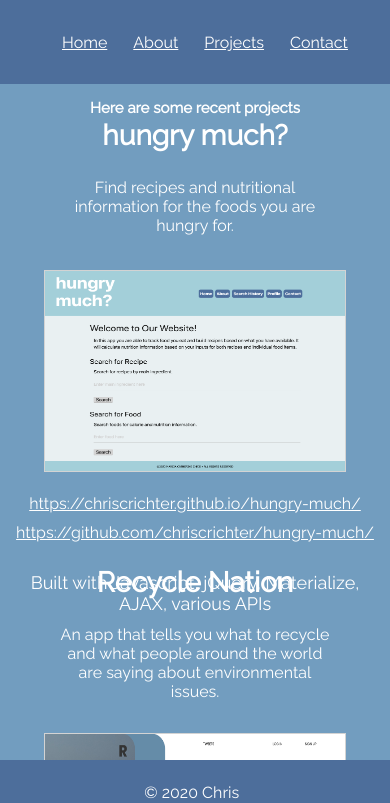
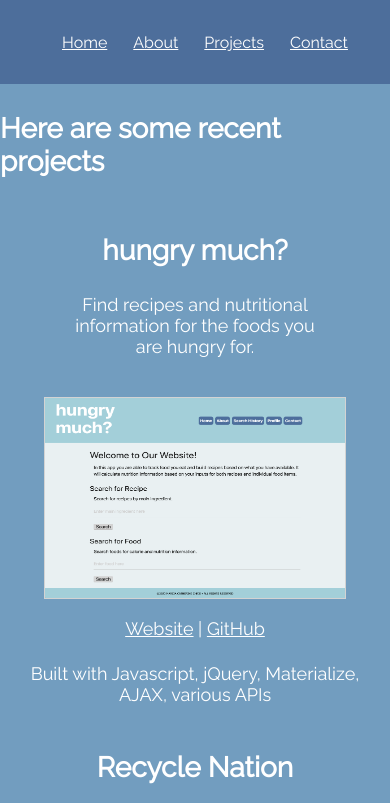
Before and after one commit to chriscrichter/React-Portfolio, a React (Create React App) app: page /#/projects in a window 390 px wide. Shown: the top 803 px of the page. Built offline with nearby package versions, Linux system fonts and the light colour scheme.

Commit message:
Updated js and css files.

```diff
--- a/src/components/Example.js
+++ b/src/components/Example.js
@@ -14,11 +14,13 @@ const Example = props => {
         <img src={props.image} alt="" height="200px" width="300px" />
       </div>
       <div className="gitLink">
-        <a href={props.url} target="_blank">{props.url}</a>
+        <a href={props.url} target="_blank">Website</a> | <a href={props.git} target="_blank">GitHub</a>
       </div>
+       {/*
        <div className="gitLink">
         <a href={props.git} target="_blank">{props.git}</a>
       </div>
+      */}
       <div className="tech">
         <p>{props.tech}</p>
       </div>
--- a/src/style/App.css
+++ b/src/style/App.css
@@ -2,8 +2,9 @@ body {
   display: flex;
   height: fit-content;
   width: 100vw;
-  margin: 0px;
   background-repeat: no-repeat;
+  margin: 0;
+  overflow-x: hidden;
 }
 
 .App {
--- a/src/style/Example.css
+++ b/src/style/Example.css
@@ -20,7 +20,8 @@
   height: 30%;
   width: 270px;
   font-size: large;
-  margin-top: 15px;
+  margin-top: 8px;
+  margin-bottom: 4px;
   text-align: center;
 }
 
@@ -28,7 +29,7 @@
   display: flex;
   height: 200px;
   width: 300px;
-  margin: 5% 0% 6% 0%;
+  margin: 5% 0% 5% 0%;
   border: 1px solid lightgrey;
   justify-content: center;
 }
@@ -38,8 +39,8 @@
   width: 420px;
   justify-content: center;
   text-align: center;
-  font-size: initial;
-  margin-bottom: 10px;
+  font-size: 20px;
+  margin-bottom: 4px;
 }
 
 a {
@@ -58,16 +59,40 @@ a:hover {
   text-align: center;
 }
 
-@media only screen and (max-width: 1000px) {
-  .example {
-    margin-bottom: 95px;
+@media only screen and (max-width:768px) {
+.example {
+    height: 100%;
 }
-  .info {
-    font-size: 16px;
 
+.examples {
+  display: flex;
+  height: 180px;
+  margin: 10px;
+  width: 370px;
+  justify-content: center;
+  align-items: center;
+}
+.title {
+  height: 16%;
+  width: fit-content;
+  font-size: x-large;
+  margin-top: -20px;
+  text-align: center;
+}
+
+.info {
+    font-size: 18px;
+    margin-top: -20px;
   }
 
-  .gitLink{
-    font-size: 16px;
+.gitLink{
+    font-size: 18px;
   }
+.tech {
+  width: 370px;
+  font-size: large;
+  text-align: center;
 }
+
+
+}
--- a/src/style/Projects.css
+++ b/src/style/Projects.css
@@ -2,7 +2,6 @@
   display: flex;
   height: 80vh;
   width: 100%;
-  justify-content: space-around;
   align-items: center;
   background: #729dbf;
   color: white;
@@ -22,35 +21,23 @@
   margin-bottom: 180px;
 }
 
-@media only screen and (max-width: 600px) {
+@media only screen and (max-width: 1200px) {
   .header{
-    font-size: smaller;
+    font-size: 28px;
   }
-   .heading{
-    font-size: 50px;
-  }
-  .projects {
-  display: flex;
-  height: 80vh;
+
+.example {
+    height: 100%;
+}
+
+.projects {
+  height: 80%;
   width: 100%;
-  justify-content: space-around;
   align-items: center;
   background: #729dbf;
   color: white;
   font-size: large;
-  flex-direction: column;
-  margin-bottom: 0;
-}
-
-.examples {
-  display: flex;
-  height: fit-content;
-  width: 100%;
-  color: white;
-  justify-content: center;
-  font-size: large;
-  flex-wrap: wrap;
-
+  margin-bottom: -60px;
 }
 
 }
```
